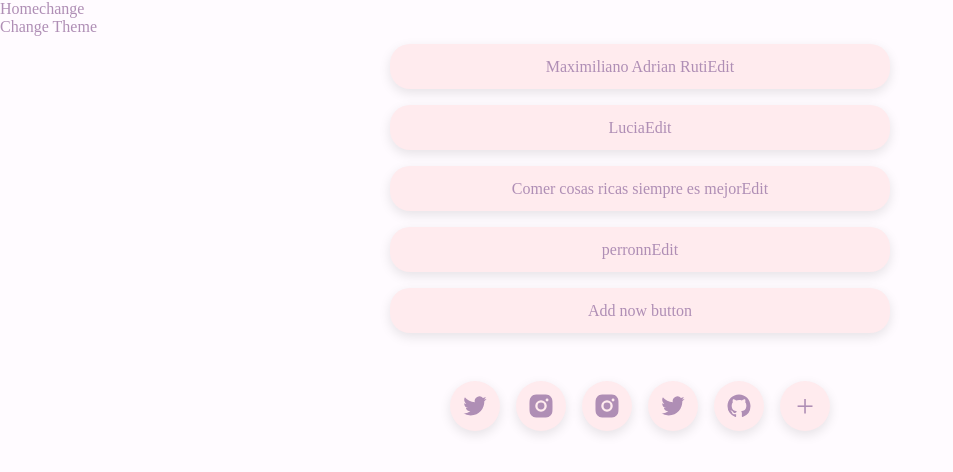
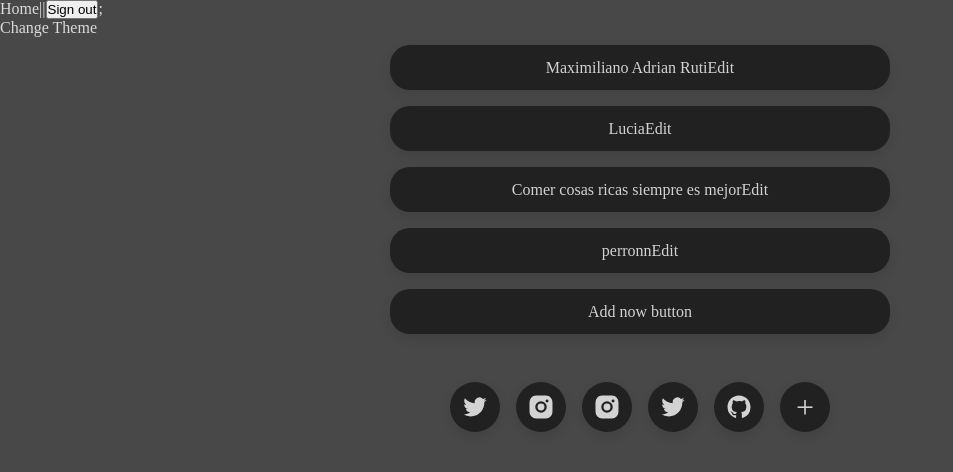
Before and after one commit to maxrpark/about-me, a Next.js app: page /admin/change in a window 1280 px wide. Shown: the top 472 px of the page, without its empty margins (0-953 px from the left). Built offline with nearby package versions, Linux system fonts and the light colour scheme.

Commit message:
color thems

```diff
--- a/components/layouts/UserLayout.tsx
+++ b/components/layouts/UserLayout.tsx
@@ -1,6 +1,7 @@
 import { ReactElement, FC } from "react";
 import Link from "next/link";
 import styled from "styled-components";
+import { signOut } from "next-auth/react";
 
 import React from "react";
 import { useUserThemeContext } from "../../context/userThemeContext";
@@ -12,7 +13,6 @@ const UserLayout: FC<Props> = ({ children }) => {
     isSidebarOpen,
     themesColors,
     themesLayouts,
-    theme,
     toggleSidebar,
     changeThemeColor,
     changeThemeLayout,
@@ -22,7 +22,8 @@ const UserLayout: FC<Props> = ({ children }) => {
     <Wrapper>
       <nav>
         <Link href={"/"}>Home</Link>
-        <Link href={"/admin/change"}>change</Link>
+        ||
+        <button onClick={() => signOut()}>Sign out</button>;
         <div onClick={toggleSidebar}>Change Theme</div>
       </nav>
       <aside className={`${isSidebarOpen ? "sidebar-open" : ""} sidebar`}>
--- a/context/userThemeContext.tsx
+++ b/context/userThemeContext.tsx
@@ -3,24 +3,24 @@ import user_theme_reducer from "../reducer/user_theme_reducer";
 import { ActionType } from "../ts/contexts/actions-types";
 import { UserThemeInitialState } from "../ts/contexts/initialStates/index";
 import { ThemeProvider } from "styled-components";
-import { lightTheme, darkTheme, defaultTheme, pinkTheme } from "../theme";
+import { themesList } from "../theme";
 
 type Props = {
   children: React.ReactNode;
 };
 
-const themesList: any = {
-  default: defaultTheme,
-  dark: darkTheme,
-  pink: pinkTheme,
-  light: lightTheme,
-};
+enum ThemeColor {
+  DEFAULT = "default",
+  DARK = "dark",
+  PINK = "pink",
+  LIGHT = "light",
+}
 
 const themesColor = [
-  { id: 1, name: "default" },
-  { id: 2, name: "dark" },
-  { id: 3, name: "pink" },
-  { id: 4, name: "light" },
+  { id: 1, name: ThemeColor.DEFAULT },
+  { id: 2, name: ThemeColor.DARK },
+  { id: 3, name: ThemeColor.PINK },
+  { id: 4, name: ThemeColor.LIGHT },
 ];
 
 const themesLayouts = [
@@ -43,7 +43,7 @@ interface UserContext {
 }
 
 const InitialState: UserThemeInitialState = {
-  theme: "default",
+  theme: ThemeColor.DEFAULT,
   layout: "default",
   isSidebarOpen: false,
   updateData: false,
@@ -110,8 +110,6 @@ export const UserThemeProvider: React.FC<Props> = ({ children }) => {
     }
   }, [state.theme, state.layout]);
 
-  // console.log(state.theme);
-
   return (
     <UserThemeContext.Provider
       value={{
--- a/db/db_themes_options.json
+++ b/db/db_themes_options.json
@@ -1 +1 @@
-{"theme":"pink","layout":"default"}
+{"theme":"dark","layout":"default"}
--- a/pages/index.tsx
+++ b/pages/index.tsx
@@ -28,19 +28,19 @@ const Home: NextPage<Props> = ({ linksData, themesData }) => {
   return (
     <Wrapper>
       <figure className='user-image'>
+        <Link href={"/admin"}>
           <Image
             src={"https://avatars.githubusercontent.com/u/84664090?v=4"}
             width={100}
             height={100}
             alt={"user-img"}
           />
+        </Link>
       </figure>
       <LinkWrapper className='layout'>
         <MyLinks data={links} classType={"links"} />
         <MyLinks data={social} classType={"social"} />
       </LinkWrapper>
-      <Link href={"/admin"}>admin</Link>
-      <Link href={"/login"}>login</Link>
     </Wrapper>
   );
 };
--- a/theme/index.ts
+++ b/theme/index.ts
@@ -4,4 +4,11 @@ import { defaultTheme } from "./themeColors/default";
 import { pinkTheme } from "./themeColors/pink";
 import { GlobalStyle } from "./themesConfig";
 
-export { darkTheme, lightTheme, defaultTheme, pinkTheme, GlobalStyle };
+const themesList: any = {
+  default: defaultTheme,
+  dark: darkTheme,
+  pink: pinkTheme,
+  light: lightTheme,
+};
+
+export { themesList, GlobalStyle };
```
Also changed, not shown: pages/admin/index.tsx (+34 -20 lines). Lines whose indentation alone changed are shown as unchanged.
